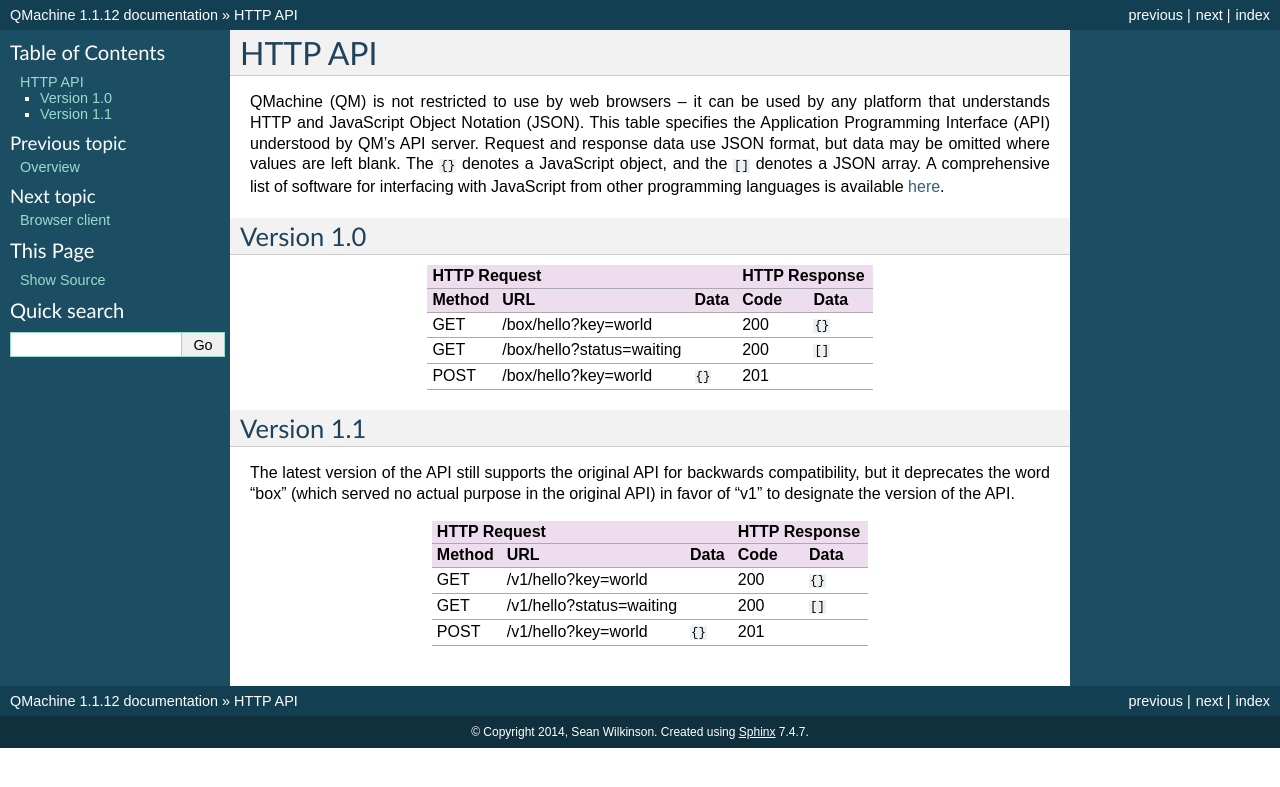
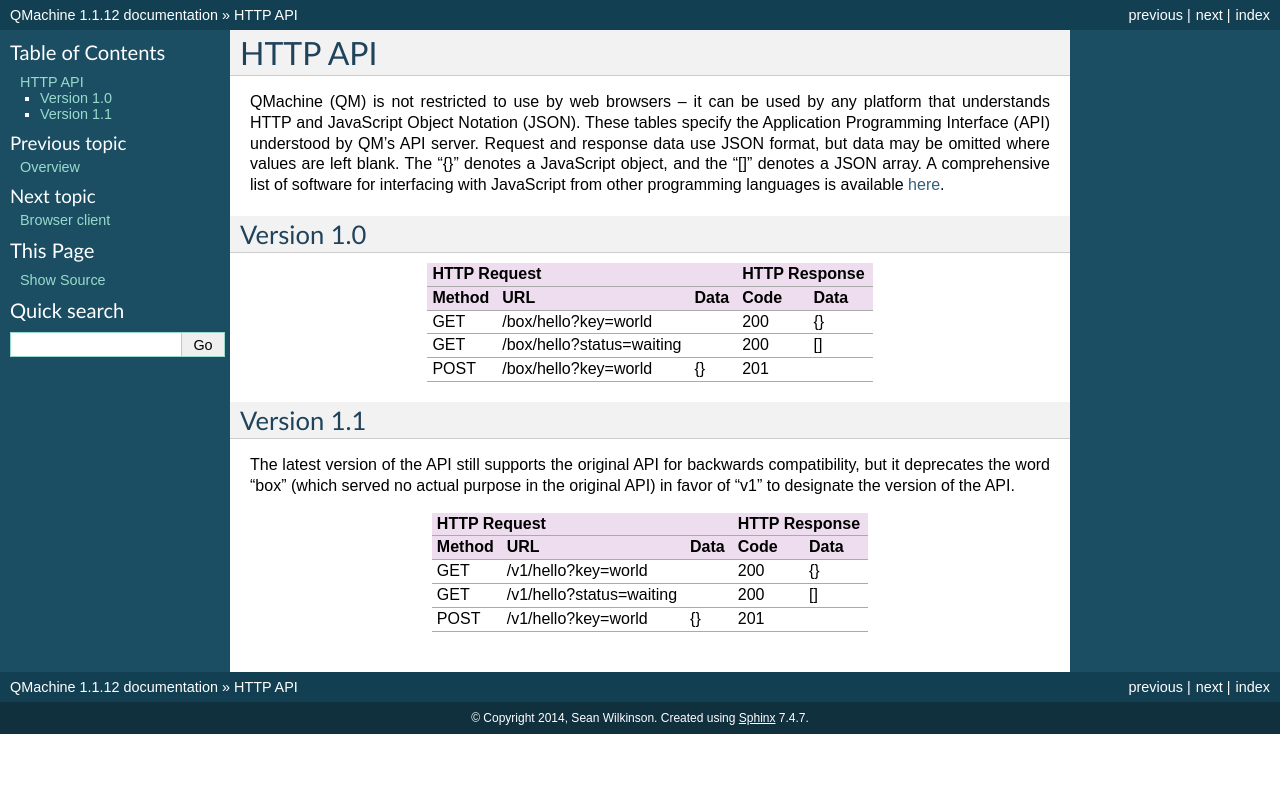
Before and after one commit to qmachine/qmachine, a Sphinx documentation site: the page built from docs/http-api.rst, in a window 1280 px wide. Shown: the top 787 px of the page. Built offline with Sphinx 7.4.7, drawn with Linux system fonts in a browser that asks for light colours; part of the change alters nothing that is shown.

Commit message:
Reverted fixed-width attempt, corrected whitespace

```diff
--- a/docs/http-api.rst
+++ b/docs/http-api.rst
@@ -1,38 +1,26 @@
 HTTP API
 ========
 
-QMachine (QM) is not restricted to use by web browsers -- it can be used
-by any platform that understands HTTP and JavaScript Object Notation
-(JSON). This table specifies the Application Programming Interface (API)
-understood by QM's API server. Request and response data use JSON
-format, but data may be omitted where values are left blank. The ``{}``
-denotes a JavaScript object, and the ``[]`` denotes a JSON array. A
-comprehensive list of software for interfacing with JavaScript from
-other programming languages is available `here <altjs.org_>`_.
+QMachine (QM) is not restricted to use by web browsers -- it can be used by any
+platform that understands HTTP and JavaScript Object Notation (JSON). These
+tables specify the Application Programming Interface (API) understood by QM's
+API server. Request and response data use JSON format, but data may be omitted
+where values are left blank. The "{}" denotes a JavaScript object, and the "[]"
+denotes a JSON array. A comprehensive list of software for interfacing with
+JavaScript from other programming languages is available `here <altjs.org_>`_.
+
 
 Version 1.0
 -----------
-
-.. +-------------------------------------------------------+-----------------+
-.. | HTTP Request                                          | HTTP Response   |
-.. +================+=============================+========+========+========+
-.. | Method         | URL                         | Data   | Code   | Data   |
-.. +----------------+-----------------------------+--------+--------+--------+
-.. | GET            | /box/hello?key=world        |        | 200    | ``{}`` |
-.. +----------------+-----------------------------+--------+--------+--------+
-.. | GET            | /box/hello?status=waiting   |        | 200    | ``[]`` |
-.. +----------------+-----------------------------+--------+--------+--------+
-.. | POST           | /box/hello?key=world        | ``{}`` | 201    |        |
-.. +----------------+-----------------------------+--------+--------+--------+
 
 ================= ============================ ======== ======== ========
  HTTP Request                                           HTTP Response
 ------------------------------------------------------- -----------------
  Method           URL                          Data     Code     Data
 ================= ============================ ======== ======== ========
- GET              /box/hello?key=world                  200      ``{}``
- GET              /box/hello?status=waiting             200      ``[]``
- POST             /box/hello?key=world         ``{}``   201
+ GET              /box/hello?key=world                  200      {}
+ GET              /box/hello?status=waiting             200      []
+ POST             /box/hello?key=world         {}       201
 ================= ============================ ======== ======== ========
 
 
@@ -44,26 +32,14 @@ backwards compatibility, but it deprecates the word "box" (which served
 no actual purpose in the original API) in favor of "v1" to designate the
 version of the API.
 
-.. +------------------------------------------------------+-----------------+
-.. | HTTP Request                                         | HTTP Response   |
-.. +================+============================+========+========+========+
-.. | Method         | URL                        | Data   | Code   | Data   |
-.. +----------------+----------------------------+--------+--------+--------+
-.. | GET            | /v1/hello?key=world        |        | 200    | ``{}`` |
-.. +----------------+----------------------------+--------+--------+--------+
-.. | GET            | /v1/hello?status=waiting   |        | 200    | ``[]`` |
-.. +----------------+----------------------------+--------+--------+--------+
-.. | POST           | /v1/hello?key=world        | ``{}`` | 201    |        |
-.. +----------------+----------------------------+--------+--------+--------+
-
 ================= ============================ ======== ======== ========
  HTTP Request                                           HTTP Response
 ------------------------------------------------------- -----------------
  Method           URL                          Data     Code     Data
 ================= ============================ ======== ======== ========
- GET              /v1/hello?key=world                   200      ``{}``
- GET              /v1/hello?status=waiting              200      ``[]``
- POST             /v1/hello?key=world          ``{}``   201
+ GET              /v1/hello?key=world                   200      {}
+ GET              /v1/hello?status=waiting              200      []
+ POST             /v1/hello?key=world          {}       201
 ================= ============================ ======== ======== ========
 
 
```
